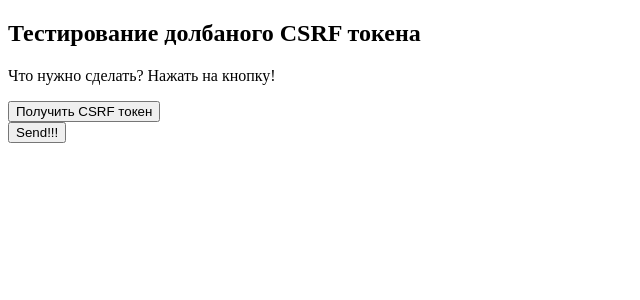
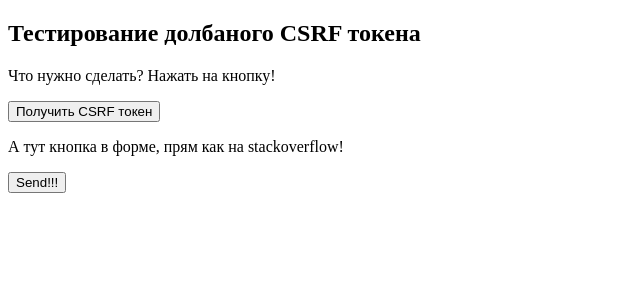
Before and after one commit to d-bubnov/csrf-web-client, an Angular app: page / in a window 1280 px wide. Shown: the top 300 px of the page, without its empty margins (0-640 px from the left). Built offline with nearby package versions, Linux system fonts and the light colour scheme.

Commit message:
подпись к кнопке

```diff
--- a/src/app/app.component.html
+++ b/src/app/app.component.html
@@ -6,6 +6,7 @@
 
   <button (click)="onSave()" title="А ты уверен?">Получить CSRF токен</button>
 
+  <p>А тут кнопка в форме, прям как на stackoverflow!</p>
   <form action="http://127.0.0.1:8000/api/v1" method="post">
     <app-csrftoken />
     <button type="submit">Send!!!</button>
```
